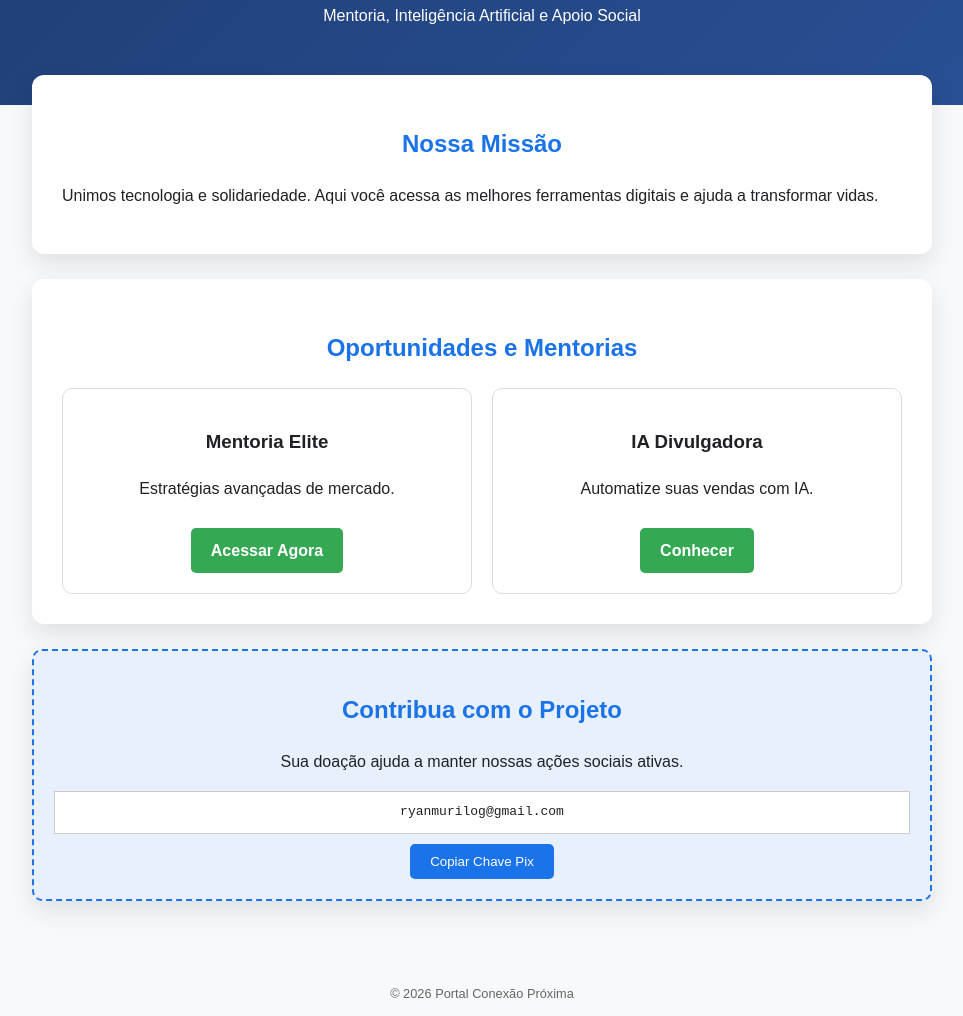
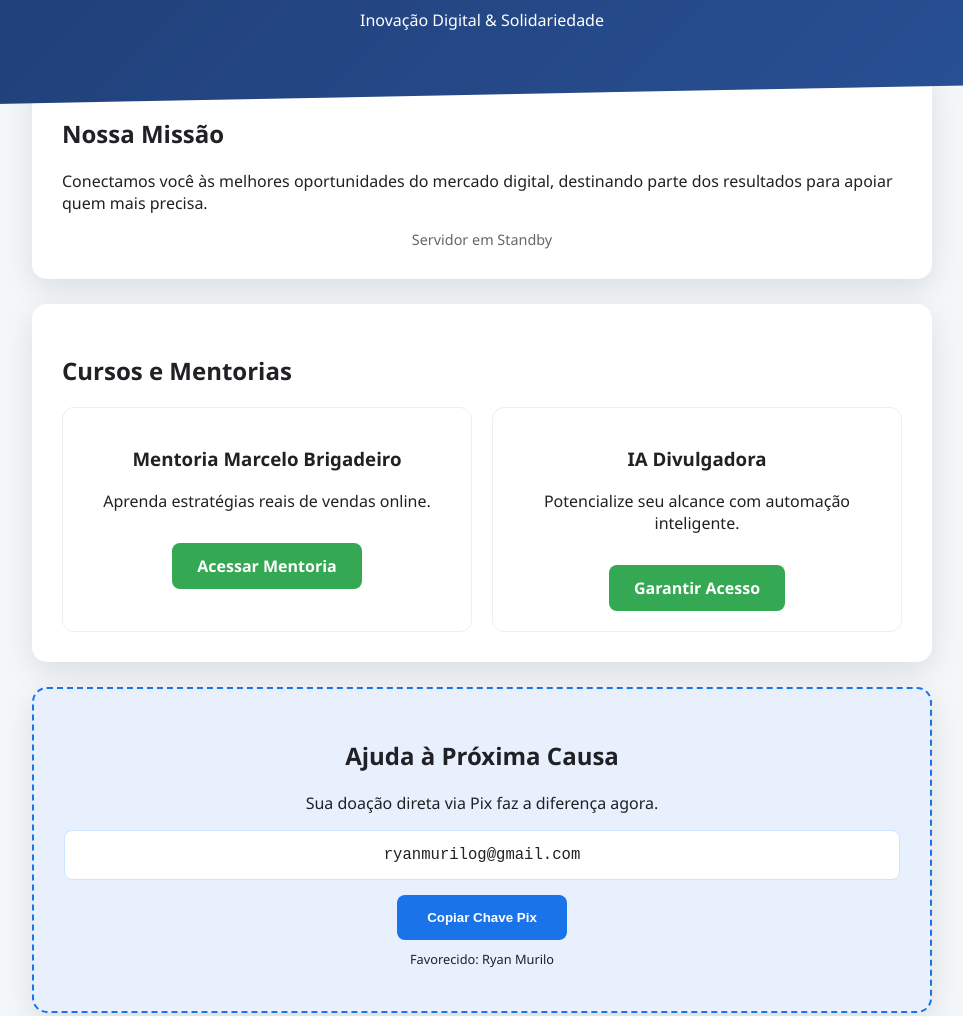
Before and after one commit to ajuda-a-proxima/ajuda-a-proxima, a website: page index.html in a window 1280 px wide. Shown: the part 137-1153 px from the top of the page, without its empty margins (158-1121 px from the left). Drawn offline with Linux system fonts and the light colour scheme; no server answers.

Commit message:
Refactor index.html for improved layout and content

```diff
--- a/index.html
+++ b/index.html
@@ -3,62 +3,79 @@
 <head>
     <meta charset="UTF-8">
     <meta name="viewport" content="width=device-width, initial-scale=1.0">
-    <title>Portal Conexão Próxima - Inovação e Solidariedade</title>
+    <title>Portal Conexão Próxima</title>
     <style>
-        :root { --p: #1a73e8; --s: #34a853; --d: #202124; --l: #f8f9fa; }
-        body { font-family: sans-serif; margin: 0; background: var(--l); color: var(--d); line-height: 1.6; }
-        header { background: linear-gradient(135deg, #1e3c72 0%, #2a5298 100%); color: white; padding: 60px 20px; text-align: center; }
-        header h1 { margin: 0; font-size: 2.5em; text-transform: uppercase; }
-        .container { max-width: 900px; margin: -30px auto 40px; padding: 0 20px; }
-        .card { background: white; padding: 30px; border-radius: 12px; box-shadow: 0 10px 25px rgba(0,0,0,0.1); margin-bottom: 25px; }
-        h2 { color: var(--p); text-align: center; }
-        .grid { display: grid; grid-template-columns: repeat(auto-fit, minmax(250px, 1fr)); gap: 20px; }
-        .p-card { border: 1px solid #ddd; padding: 20px; border-radius: 10px; text-align: center; }
-        .btn { display: inline-block; background: var(--s); color: white; text-decoration: none; padding: 10px 20px; border-radius: 5px; font-weight: bold; margin-top: 10px; }
-        .pix-box { background: #e8f0fe; text-align: center; padding: 20px; border: 2px dashed var(--p); border-radius: 10px; }
-        .pix-key { display: block; background: white; padding: 10px; margin: 10px 0; font-family: monospace; border: 1px solid #ccc; }
-        .btn-copy { background: var(--p); color: white; border: none; padding: 10px 20px; border-radius: 5px; cursor: pointer; }
-        footer { text-align: center; padding: 30px; font-size: 0.8em; color: #666; }
+        :root { --p: #1a73e8; --s: #34a853; --d: #202124; --l: #f4f7f9; }
+        body { font-family: 'Segoe UI', sans-serif; margin: 0; background: var(--l); color: var(--d); }
+        header { background: linear-gradient(135deg, #1e3c72 0%, #2a5298 100%); color: white; padding: 60px 20px; text-align: center; clip-path: polygon(0 0, 100% 0, 100% 90%, 0% 100%); }
+        .container { max-width: 900px; margin: -40px auto 40px; padding: 0 20px; }
+        .card { background: white; padding: 30px; border-radius: 15px; box-shadow: 0 10px 30px rgba(0,0,0,0.1); margin-bottom: 25px; border: none; }
+        .grid { display: grid; grid-template-columns: repeat(auto-fit, minmax(280px, 1fr)); gap: 20px; }
+        .p-card { border: 1px solid #eee; padding: 20px; border-radius: 12px; text-align: center; transition: 0.3s; }
+        .p-card:hover { transform: translateY(-5px); border-color: var(--p); }
+        .btn { display: inline-block; background: var(--s); color: white; text-decoration: none; padding: 12px 25px; border-radius: 8px; font-weight: bold; margin-top: 15px; }
+        .pix-box { background: #e8f0fe; text-align: center; padding: 30px; border: 2px dashed var(--p); border-radius: 15px; }
+        .pix-key { display: block; background: white; padding: 15px; margin: 15px 0; font-family: monospace; font-size: 1.2em; border-radius: 8px; border: 1px solid #cce5ff; }
+        .btn-copy { background: var(--p); color: white; border: none; padding: 15px 30px; border-radius: 8px; cursor: pointer; font-weight: bold; }
+        #render-status { color: #666; font-size: 0.9em; text-align: center; margin-top: 10px; }
+        footer { text-align: center; padding: 40px; color: #777; }
     </style>
 </head>
 <body>
     <header>
         <h1>Portal Conexão Próxima</h1>
-        <p>Mentoria, Inteligência Artificial e Apoio Social</p>
+        <p>Inovação Digital & Solidariedade</p>
     </header>
     <div class="container">
         <section class="card">
             <h2>Nossa Missão</h2>
-            <p>Unimos tecnologia e solidariedade. Aqui você acessa as melhores ferramentas digitais e ajuda a transformar vidas.</p>
+            <p>Conectamos você às melhores oportunidades do mercado digital, destinando parte dos resultados para apoiar quem mais precisa.</p>
+            <div id="render-status">Sincronizando com servidor...</div>
         </section>
+
         <section class="card">
-            <h2>Oportunidades e Mentorias</h2>
+            <h2>Cursos e Mentorias</h2>
             <div class="grid">
                 <div class="p-card">
-                    <h3>Mentoria Elite</h3>
-                    <p>Estratégias avançadas de mercado.</p>
-                    <a href="https://pay.kiwify.com.br/U7" target="_blank" class="btn">Acessar Agora</a>
+                    <h3>Mentoria Marcelo Brigadeiro</h3>
+                    <p>Aprenda estratégias reais de vendas online.</p>
+                    <a href="https://pay.kiwify.com.br/U7" target="_blank" class="btn">Acessar Mentoria</a>
                 </div>
                 <div class="p-card">
                     <h3>IA Divulgadora</h3>
-                    <p>Automatize suas vendas com IA.</p>
-                    <a href="https://pay.kiwify.com.br/KOQ" target="_blank" class="btn">Conhecer</a>
+                    <p>Potencialize seu alcance com automação inteligente.</p>
+                    <a href="https://pay.kiwify.com.br/KOQ" target="_blank" class="btn">Garantir Acesso</a>
                 </div>
             </div>
         </section>
+
         <section class="card pix-box">
-            <h2>Contribua com o Projeto</h2>
-            <p>Sua doação ajuda a manter nossas ações sociais ativas.</p>
-            <span class="pix-key" id="pk">ryanmurilog@gmail.com</span>
-            <button class="btn-copy" onclick="cp()">Copiar Chave Pix</button>
+            <h2>Ajuda à Próxima Causa</h2>
+            <p>Sua doação direta via Pix faz a diferença agora.</p>
+            <span class="pix-key" id="pixKey">ryanmurilog@gmail.com</span>
+            <button class="btn-copy" onclick="copyPix()">Copiar Chave Pix</button>
+            <p style="font-size: 0.8em; margin-top: 10px;">Favorecido: Ryan Murilo</p>
         </section>
     </div>
     <footer><p>&copy; 2026 Portal Conexão Próxima</p></footer>
+
     <script>
-        function cp() {
-            const t = document.getElementById('pk').innerText;
-            navigator.clipboard.writeText(t).then(() => alert('Pix copiado!'));
+        function copyPix() {
+            const t = document.getElementById('pixKey').innerText;
+            navigator.clipboard.writeText(t).then(() => alert('Chave Pix copiada!'));
         }
+
+        // CONEXÃO COM O RENDER
+        fetch('https://ajuda-a-proxima.onrender.com')
+            .then(res => res.text())
+            .then(data => {
+                document.getElementById('render-status').innerText = "Servidor Online";
+                console.log("Resposta do Render:", data);
+            })
+            .catch(err => {
+                document.getElementById('render-status').innerText = "Servidor em Standby";
+                console.log("Erro ao conectar no Render", err);
+            });
     </script>
 </body>
 </html>
```
